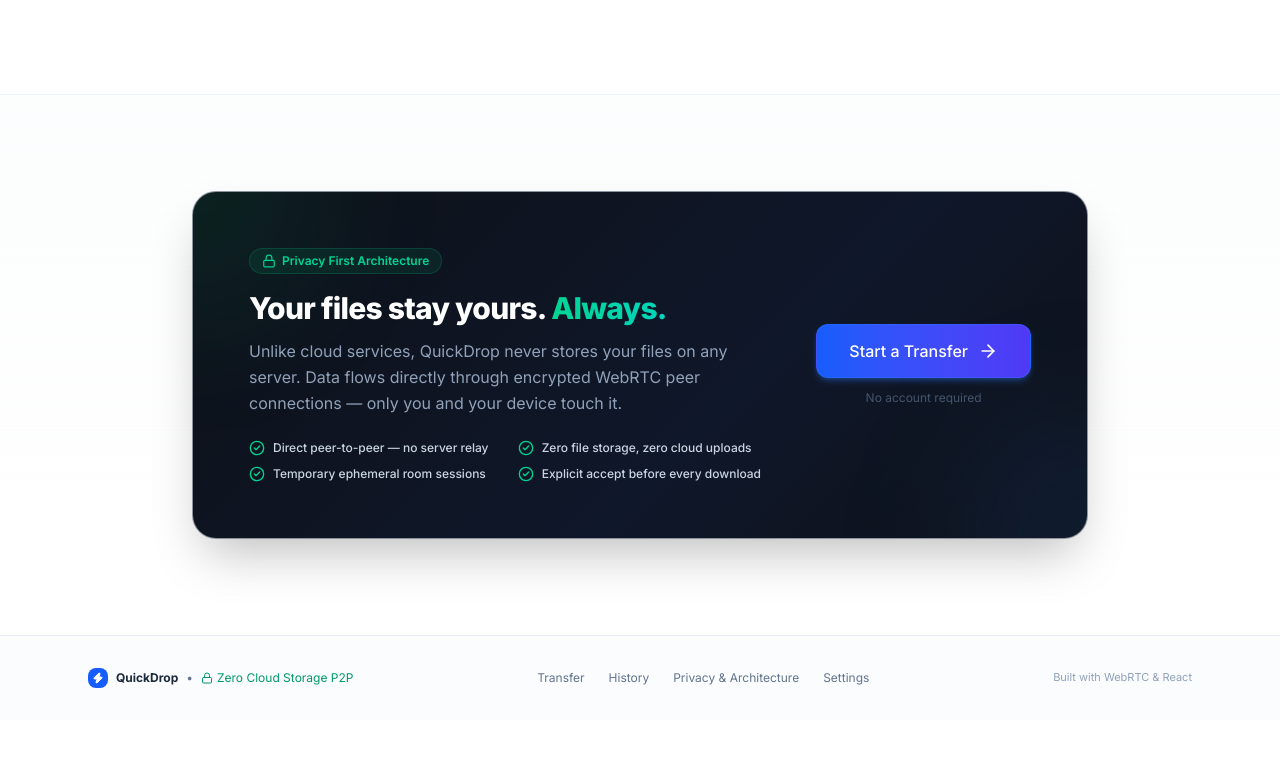
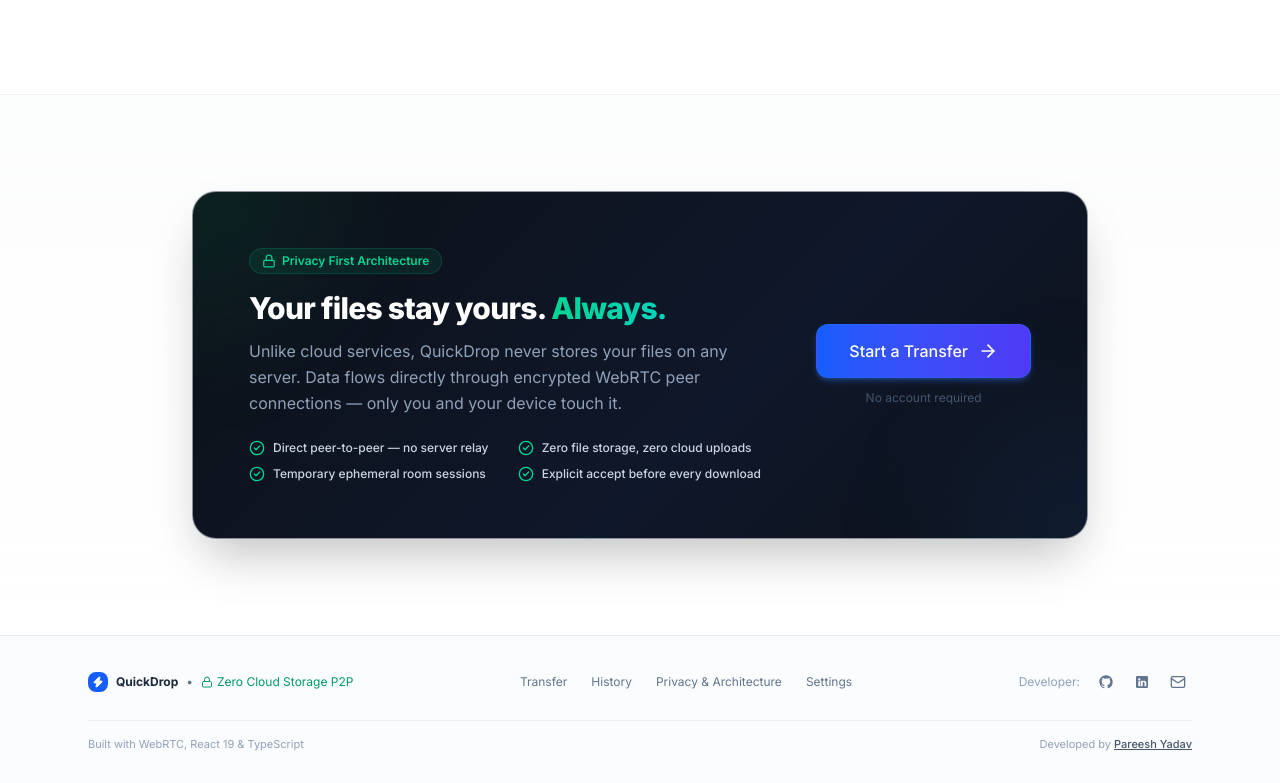
Before and after one commit to yadav-pareesh/quick-drop, a React (Vite) app: page / in a window 1280 px wide. Shown: the part 2026-2809 px from the top of the page. Before the commit the page ends 2746 px from the top, so only its background shows below. Built offline with nearby package versions, Linux system fonts and the light colour scheme; no server answers.

Commit message:
feat(footer): add developer information and social links (GitHub, LinkedIn, Email)

```diff
--- a/src/components/navigation/Footer.tsx
+++ b/src/components/navigation/Footer.tsx
@@ -1,12 +1,21 @@
 import React from 'react';
 import { Link } from 'react-router-dom';
-import { Zap, Lock } from 'lucide-react';
+import { Zap, Lock, Mail } from 'lucide-react';
 import { APP_NAME } from '../../constants';
+
+const DEVELOPER = {
+  name: 'Pareesh Yadav',
+  github: 'https://www.github.com/yadav-pareesh',
+  linkedin: 'https://www.linkedin.com/in/pareeshyadav',
+  email: 'mailto:pareeshyadav@gmail.com',
+};
 
 export const Footer: React.FC = () => {
   return (
     <footer className="border-t border-slate-200/80 dark:border-slate-800/80 bg-slate-50/50 dark:bg-slate-950/40 py-8 mb-16 md:mb-0 text-xs text-slate-500 dark:text-slate-400">
-      <div className="max-w-6xl mx-auto px-4 sm:px-6 flex flex-col md:flex-row items-center justify-between gap-4">
+      <div className="max-w-6xl mx-auto px-4 sm:px-6 flex flex-col gap-6">
+        <div className="flex flex-col md:flex-row items-center justify-between gap-4">
+          {/* Brand & Badge */}
           <div className="flex items-center gap-2">
             <div className="w-5 h-5 rounded-lg bg-blue-600 flex items-center justify-center text-white">
               <Zap className="w-3 h-3 fill-current" />
@@ -21,7 +30,8 @@
             </span>
           </div>
 
-        <div className="flex items-center gap-6">
+          {/* Navigation Links */}
+          <div className="flex flex-wrap items-center justify-center gap-6">
             <Link to="/transfer" className="hover:text-slate-900 dark:hover:text-white transition-colors">
               Transfer
             </Link>
@@ -36,8 +46,62 @@
             </Link>
           </div>
 
-        <div className="flex items-center gap-1 text-[11px] text-slate-400">
-          <span>Built with WebRTC & React</span>
+          {/* Developer Social Links */}
+          <div className="flex items-center gap-2">
+            <span className="text-slate-400 dark:text-slate-500 mr-1 hidden sm:inline">Developer:</span>
+            <a
+              href={DEVELOPER.github}
+              target="_blank"
+              rel="noopener noreferrer"
+              aria-label="GitHub Profile"
+              title="GitHub Profile"
+              className="p-1.5 rounded-lg text-slate-500 hover:text-slate-900 dark:text-slate-400 dark:hover:text-white hover:bg-slate-200/60 dark:hover:bg-slate-800 transition-colors"
+            >
+              <svg className="w-4 h-4 fill-current" viewBox="0 0 24 24" aria-hidden="true">
+                <path
+                  fillRule="evenodd"
+                  clipRule="evenodd"
+                  d="M12 2C6.477 2 2 6.484 2 12.017c0 4.425 2.865 8.18 6.839 9.504.5.092.682-.217.682-.483 0-.237-.008-.868-.013-1.703-2.782.605-3.369-1.343-3.369-1.343-.454-1.158-1.11-1.466-1.11-1.466-.908-.62.069-.608.069-.608 1.003.07 1.53 1.032 1.53 1.032.892 1.53 2.341 1.088 2.91.832.092-.647.35-1.088.636-1.338-2.22-.253-4.555-1.113-4.555-4.951 0-1.093.39-1.988 1.029-2.688-.103-.253-.446-1.272.098-2.65 0 0 .84-.27 2.75 1.026A9.564 9.564 0 0112 6.844c.85.004 1.705.115 2.504.337 1.909-1.296 2.747-1.027 2.747-1.027.546 1.379.202 2.398.1 2.651.64.7 1.028 1.595 1.028 2.688 0 3.848-2.339 4.695-4.566 4.943.359.309.678.92.678 1.855 0 1.338-.012 2.419-.012 2.747 0 .268.18.58.688.482A10.019 10.019 0 0022 12.017C22 6.484 17.522 2 12 2z"
+                />
+              </svg>
+            </a>
+            <a
+              href={DEVELOPER.linkedin}
+              target="_blank"
+              rel="noopener noreferrer"
+              aria-label="LinkedIn Profile"
+              title="LinkedIn Profile"
+              className="p-1.5 rounded-lg text-slate-500 hover:text-[#0A66C2] dark:text-slate-400 dark:hover:text-[#0A66C2] hover:bg-slate-200/60 dark:hover:bg-slate-800 transition-colors"
+            >
+              <svg className="w-4 h-4 fill-current" viewBox="0 0 24 24" aria-hidden="true">
+                <path d="M19 3a2 2 0 0 1 2 2v14a2 2 0 0 1-2 2H5a2 2 0 0 1-2-2V5a2 2 0 0 1 2-2h14m-.5 15.5v-5.3a3.26 3.26 0 0 0-3.26-3.26c-.85 0-1.84.52-2.28 1.3v-1.11h-2.79v8.37h2.79v-4.93c0-.77.62-1.4 1.39-1.4a1.4 1.4 0 0 1 1.4 1.4v4.93h2.75M6.46 10.9v7.6h2.79v-7.6H6.46M7.86 6.5a1.63 1.63 0 0 0-1.63 1.63c0 .9.73 1.63 1.63 1.63.9 0 1.63-.73 1.63-1.63 0-.9-.73-1.63-1.63-1.63z" />
+              </svg>
+            </a>
+            <a
+              href={DEVELOPER.email}
+              aria-label="Send Email"
+              title="Send Email"
+              className="p-1.5 rounded-lg text-slate-500 hover:text-rose-600 dark:text-slate-400 dark:hover:text-rose-400 hover:bg-slate-200/60 dark:hover:bg-slate-800 transition-colors"
+            >
+              <Mail className="w-4 h-4" />
+            </a>
+          </div>
+        </div>
+
+        {/* Bottom Sub-row */}
+        <div className="pt-4 border-t border-slate-200/60 dark:border-slate-800/60 flex flex-col sm:flex-row items-center justify-between gap-2 text-[11px] text-slate-400 dark:text-slate-500">
+          <span>Built with WebRTC, React 19 & TypeScript</span>
+          <span>
+            Developed by{' '}
+            <a
+              href={DEVELOPER.github}
+              target="_blank"
+              rel="noopener noreferrer"
+              className="font-medium text-slate-600 dark:text-slate-300 hover:text-blue-600 dark:hover:text-blue-400 underline transition-colors"
+            >
+              {DEVELOPER.name}
+            </a>
+          </span>
         </div>
       </div>
     </footer>
```
Lines whose indentation alone changed are shown as unchanged.
